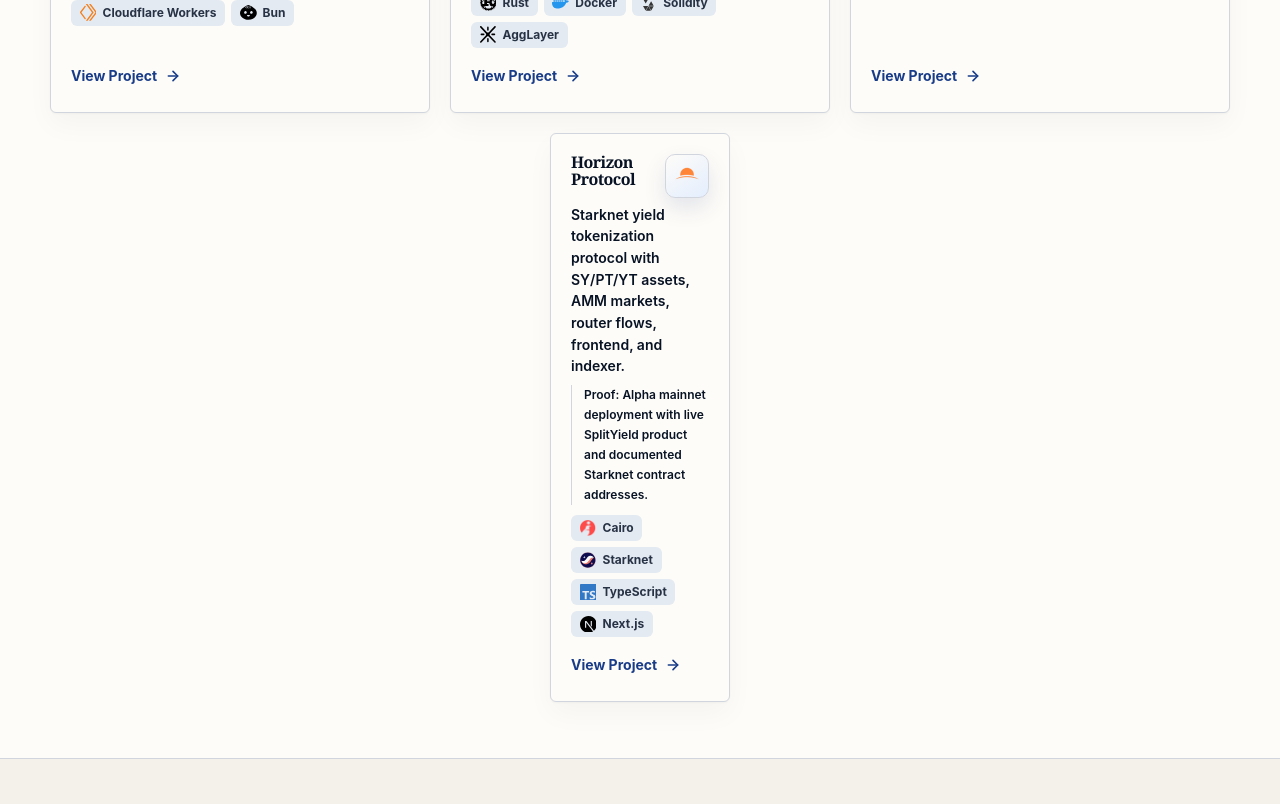
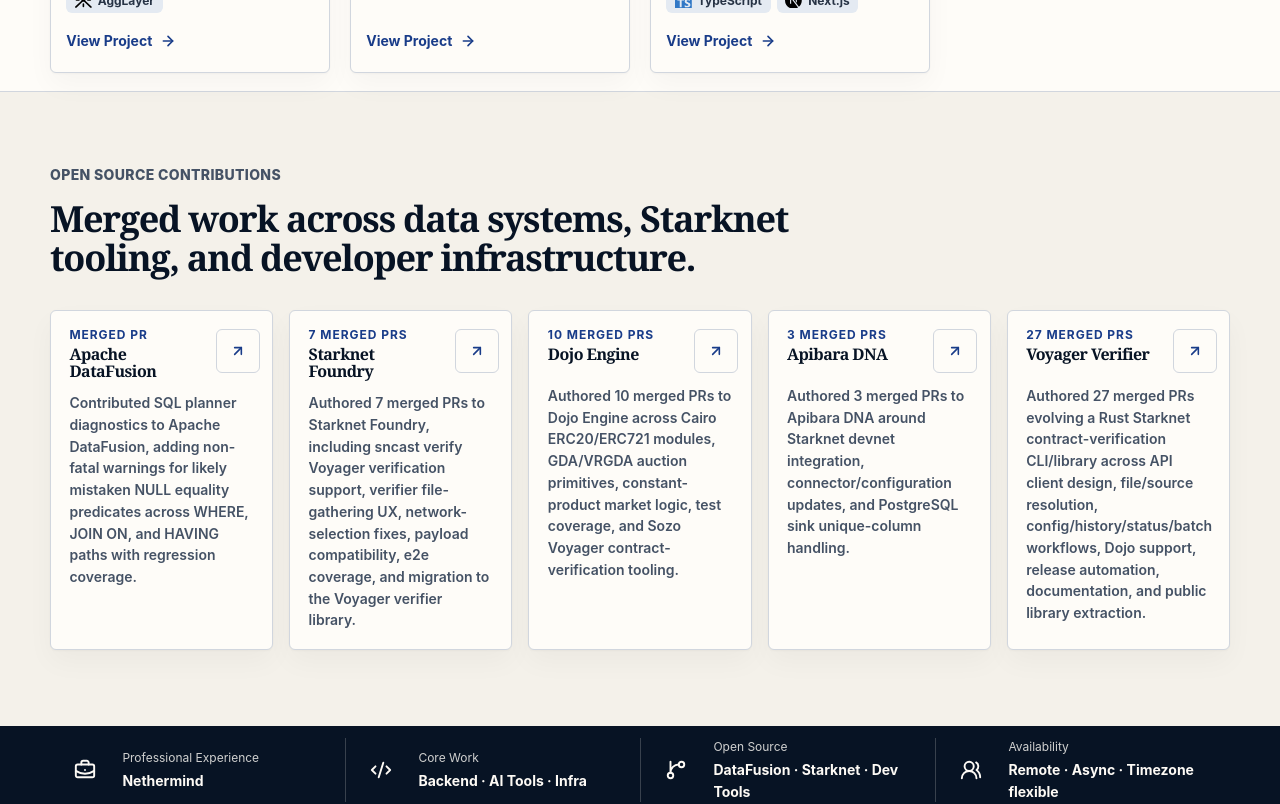
Before and after one commit to ametel01/personal-webpage, a Next.js app: page / in a window 1280 px wide. Shown: the part 1240-2044 px from the top of the page. Built offline with nearby package versions, Linux system fonts and the light colour scheme; no server answers.

Commit message:
Fix homepage card grid regression

```diff
--- a/app/globals.css
+++ b/app/globals.css
@@ -221,11 +221,6 @@
   padding-block: clamp(1.8rem, 2.2vw, 2.25rem) clamp(0.6rem, 0.9vw, 0.85rem);
 }
 
-.intro-page {
-  --home-card-gap: 1.25rem;
-  --home-contribution-gap: 1rem;
-}
-
 .home-hero-grid {
   display: grid;
   gap: clamp(2rem, 4vw, 3.5rem);
@@ -317,13 +312,17 @@
 
 .home-project-grid {
   display: grid;
-  gap: var(--home-card-gap);
-  margin-top: 1.5rem;
+  gap: 1.25rem;
+  margin-top: 1rem;
 }
 
 .home-project-summary {
+  display: -webkit-box;
   margin-top: 0.375rem;
-  color: var(--color-text);
+  overflow: hidden;
+  color: var(--color-text);
+  -webkit-box-orient: vertical;
+  -webkit-line-clamp: 2;
 }
 
 .home-project-proof {
@@ -358,48 +357,6 @@
 }
 
 .home-project-card {
-  display: flex;
-  min-height: 220px;
-  flex-direction: column;
-  border: 1px solid var(--color-border);
-  border-radius: 6px;
-  background: var(--color-surface-raised);
-  box-shadow: var(--shadow-card);
-  padding: 1.25rem;
-  transition:
-    border-color var(--duration-fast) var(--ease-standard),
-    transform var(--duration-fast) var(--ease-standard);
-}
-
-.home-project-card:hover {
-  border-color: var(--color-accent);
-  transform: translateY(-2px);
-}
-
-.home-project-card-header {
-  display: grid;
-  grid-template-columns: minmax(0, 1fr) 44px;
-  gap: 0.9rem;
-  align-items: start;
-}
-
-.open-source-band {
-  border-top: 1px solid var(--color-border);
-  background: var(--color-surface-muted);
-  padding-block: clamp(2.6rem, 6vw, 4.75rem);
-}
-
-.open-source-header {
-  max-width: 58rem;
-}
-
-.open-source-grid {
-  display: grid;
-  gap: var(--home-contribution-gap);
-  margin-top: 2rem;
-}
-
-.open-source-card {
   display: flex;
   min-height: 190px;
   flex-direction: column;
@@ -407,7 +364,49 @@
   border-radius: 6px;
   background: var(--color-surface-raised);
   box-shadow: var(--shadow-card);
-  padding: 1.25rem;
+  padding: 0.95rem;
+  transition:
+    border-color var(--duration-fast) var(--ease-standard),
+    transform var(--duration-fast) var(--ease-standard);
+}
+
+.home-project-card:hover {
+  border-color: var(--color-accent);
+  transform: translateY(-2px);
+}
+
+.home-project-card-header {
+  display: grid;
+  grid-template-columns: minmax(0, 1fr) 44px;
+  gap: 0.9rem;
+  align-items: start;
+}
+
+.open-source-band {
+  border-top: 1px solid var(--color-border);
+  background: var(--color-surface-muted);
+  padding-block: clamp(2.6rem, 6vw, 4.75rem);
+}
+
+.open-source-header {
+  max-width: 58rem;
+}
+
+.open-source-grid {
+  display: grid;
+  gap: 1rem;
+  margin-top: 2rem;
+}
+
+.open-source-card {
+  display: flex;
+  min-height: 176px;
+  flex-direction: column;
+  border: 1px solid var(--color-border);
+  border-radius: 6px;
+  background: var(--color-surface-raised);
+  box-shadow: var(--shadow-card);
+  padding: 1.15rem;
 }
 
 .open-source-card-header {
@@ -519,20 +518,8 @@
     grid-template-columns: repeat(2, minmax(0, 1fr));
   }
 
-  .home-project-card:last-child:nth-child(odd) {
-    grid-column: 1 / -1;
-    width: calc((100% - var(--home-card-gap)) / 2);
-    justify-self: center;
-  }
-
   .open-source-grid {
     grid-template-columns: repeat(2, minmax(0, 1fr));
-  }
-
-  .open-source-card:last-child:nth-child(odd) {
-    grid-column: 1 / -1;
-    width: calc((100% - var(--home-contribution-gap)) / 2);
-    justify-self: center;
   }
 
   .home-focus-grid {
@@ -560,27 +547,11 @@
 
 @media (min-width: 1280px) {
   .home-project-grid {
-    grid-template-columns: repeat(3, minmax(0, 1fr));
-  }
-
-  .home-project-card:last-child {
-    grid-column: auto;
-    width: auto;
-    justify-self: stretch;
-  }
-
-  .home-project-card:last-child:nth-child(3n + 1) {
-    grid-column: 2;
+    grid-template-columns: repeat(4, minmax(0, 1fr));
   }
 
   .open-source-grid {
-    grid-template-columns: repeat(3, minmax(0, 1fr));
-  }
-
-  .open-source-card:last-child {
-    grid-column: auto;
-    width: auto;
-    justify-self: stretch;
+    grid-template-columns: repeat(5, minmax(0, 1fr));
   }
 
   .proof-grid {
@@ -601,7 +572,7 @@
   scroll-margin-top: 64px;
   border-top: 1px solid var(--color-border);
   background: var(--color-surface-raised);
-  padding-block: clamp(2rem, 3.5vw, 2.75rem) clamp(2.5rem, 4.5vw, 3.5rem);
+  padding-block: clamp(0.85rem, 1.2vw, 1rem) clamp(0.9rem, 1.35vw, 1.15rem);
 }
 
 .work-band-header {
```
Also changed, not shown: 1 other file (tests, documents, lock files or other folders).
